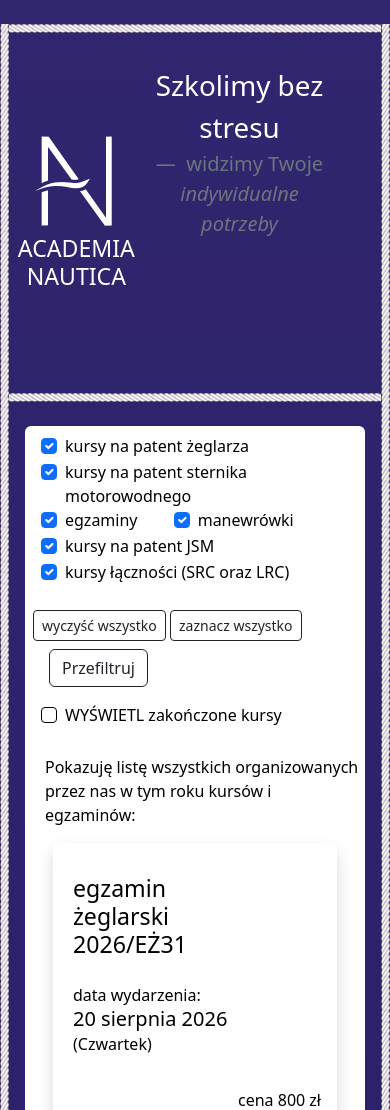
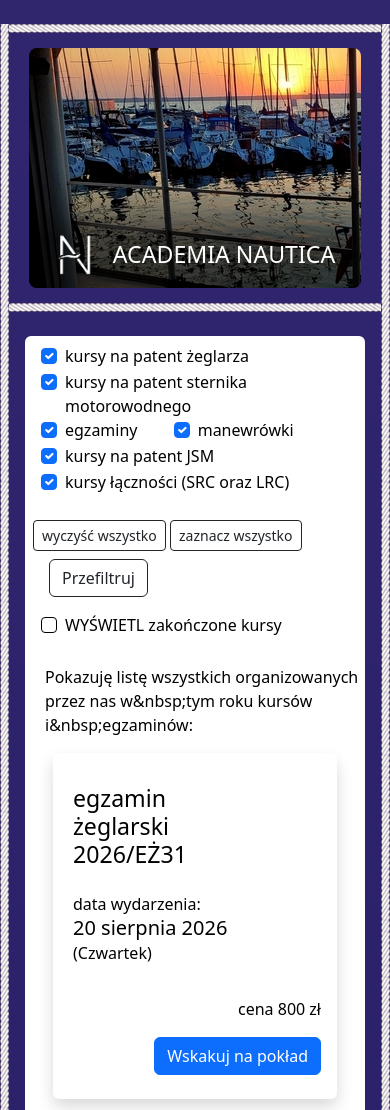
Before and after one commit to hrabia-Torcik/anw_www, a Django app: page / in a window 390 px wide. Shown: the top 1110 px of the page. Run offline with Django 3.2, Linux system fonts and the light colour scheme; data comes from the database, SQL or seed files in the repository; some libraries are stand-ins or nearby versions.

Commit message:
Przerobiłem konkretnie nagłówek. Zaczął być konkretnie responsywny.

```diff
--- a/basepage/static/basepage/anw_style.css
+++ b/basepage/static/basepage/anw_style.css
@@ -6,14 +6,7 @@ html {
   scroll-behavior: smooth;
 }
 
-#naglowek_obrazek {
 
-  padding-bottom: 9px; /* Przestrzeń na obrazek */
-  padding-top: 9px; /* Przestrzeń na obrazek */
-  background-image: url("/static/basepage/img/lina_prosta.png"), url("/static/basepage/img/lina_prosta.png");
-  background-repeat: repeat-x;
-  background-position: top, bottom;
-}
 
 #stopka_obrazek {
   padding-bottom: 9px; /* Przestrzeń na obrazek */
@@ -41,7 +34,14 @@ html {
   background-position: left, right;
 }
 
+.naglowek_obrazek {
 
+  padding-bottom: 9px; /* Przestrzeń na obrazek */
+  padding-top: 9px; /* Przestrzeń na obrazek */
+  background-image: url("/static/basepage/img/lina_prosta.png"), url("/static/basepage/img/lina_prosta.png");
+  background-repeat: repeat-x;
+  background-position: top, bottom;
+}
 
 .dla_el_karuzeli {
     min-height: 240px;
@@ -76,3 +76,61 @@ html {
 .custom-check-row .form-check-label {
     cursor: default !important;
 }
+
+.containerT {
+  position: relative;
+  width: 100%;
+  height: 240px; /* Twoja wysokość */
+  overflow: hidden;
+}
+
+  /* Klasa containerT jest zrobiona na potrzeby slajdu ze zdjęciem w karuzeli nagłówka dla mobilnych urządzeń */
+.containerT img {
+  width: 100%;
+  height: 100%;
+  object-fit: cover;
+}
+
+/* Nasza blenda */
+.containerT::after {
+  content: "";
+  position: absolute;
+  inset: 0; /* Rozciąga blendę na cały kontener */
+  background: linear-gradient(
+    to top,
+    rgba(0, 0, 0, 0.6) 0%,    /* Najciemniej na samym dole (pod tekstem) */
+    rgba(0, 0, 0, 0.6) 20%,   /* Lekkie przyciemnienie na wysokości tekstu */
+    rgba(0, 0, 0, 0) 50%      /* Całkowite zaniknięcie w połowie zdjęcia */
+  );
+  pointer-events: none;       /* Żeby blenda nie blokowała kliknięć w obrazek */
+}
+
+.textT {
+  position: absolute;
+  bottom: 0px;
+  left: 50%;
+  transform: translateX(-50%);
+
+  width: auto;      /* Kontener tekstu na całą szerokość... */
+  white-space: nowrap; /* Pilnuje, żeby napis nie uciekł pod logo */
+  padding-bottom: 10px;    /* ...ale z bezpiecznym marginesem od brzegów */
+  z-index: 2;       /* Nad blendę! */
+
+  display: flex;
+  flex-direction: row;
+  align-items: center; /* Do lewej (lub center, jeśli wolisz) */
+  justify-content: center;  /* To trzyma grupę na środku */
+  gap: 10px;
+}
+
+.textT img {
+  width: 40px;     /* Wpisz konkretną szerokość swojego loga! */
+  height: auto;     /* To uratuje proporcje, żeby logo nie było spłaszczone */
+}
+
+.text .h3 {
+  margin: 0 !important;   /* Zabija marginesy, jeśli jakieś zostały */
+  line-height: 1;         /* Kasuje "puste miejsce" nad i pod tekstem */
+  display: flex;          /* Pomaga w idealnym wyrównaniu */
+  align-items: center;
+}
--- a/basepage/templates/basepage/base.html
+++ b/basepage/templates/basepage/base.html
@@ -16,7 +16,9 @@
 
 
 <div id="caly_content" class="container mt-4 mb-5">
-    <!-- Content here -->
+
+
+    <!-- To jest kontener definiujące guzik powrotu na górę strony -->
 
     <div class="bg-primary">
     <div>
@@ -26,10 +28,13 @@
     </div>
     </div>
 
+    <!-- To jest kontener definiujące nagłówek strony
+    Zrobiłem tu dwie wersje, inną dla smarkfonów i pionowego wyświetlania na tablecie w odróżnieniu od większych.
+    Pierwsza jest dla większych wyświetlaczy-->
     <div class="container">
-        <div id="naglowek_obrazek" class="row text-center pt-4 pe-2 pb-4 ps-2">
+        <div class="naglowek_obrazek row text-center pt-4 pe-2 pb-4 ps-2">
 
-            <div class="col-4 d-flex justify-content-center align-items-center" style="min-height: 240px;">
+            <div class="col-4 d-flex justify-content-center align-items-center d-none d-md-block" style="min-height: 240px;">
                 <div>
                     <a class="text-decoration-none text-reset" href="{% url 'main' %}" >
                         <img class="img-fluid" src="{% static 'basepage/img/anw_logo.png' %}" />
@@ -37,15 +42,14 @@
                     </a>
                 </div>
             </div>
-            <div class="col-7" >
-
+            <div class="col-7 d-none d-md-block" >
 
                 <div id="carouselExampleFade" class="carousel slide carousel-fade" data-bs-ride="carousel">
                   <div class="carousel-inner rounded-3 overflow-hidden">
                     <div class="carousel-item active d-flex align-items-center justify-content-center" style="min-height: 240px;">
                         <figure class="text-center">
                             <blockquote class="blockquote">
-                              <p class="fs-1">Szkolimy bez stresu</p>
+                              <p class="fs-1">Szkolimy bez&nbsp;stresu</p>
                             </blockquote>
                             <figcaption class="blockquote-footer fs-5">
                               widzimy Twoje <cite title="Source Title">indywidualne potrzeby</cite>
@@ -59,8 +63,8 @@
                     <div class="carousel-item d-flex align-items-center justify-content-center" style="min-height: 240px;">
                         <figure class="text-center">
                             <blockquote class="blockquote">
-                              <p class="fs-2">Szkoła żeglarska i motorowodna</p>
-                              <p class="fs-2">Polski Ośrodek Egzaminacyjny nr 1</p>
+                              <p class="fs-2">Szkoła żeglarska i&nbsp;motorowodna</p>
+                              <p class="fs-2">Polski Ośrodek Egzaminacyjny nr&nbsp;1</p>
                             </blockquote>
                             <figcaption class="blockquote-footer fs-5">
                               szkolimy już <cite title="Source Title">{{ liczba_lat }}</cite> {{ foremnik }}
@@ -74,13 +78,67 @@
 
                 </div>
             </div>
-            <div class="col">
 
+            <!-- tutaj jest alternatywna wersja dla karuzeli. Teraz zajmie całą szerokość i będzie mieć w slajdach logo-->
+
+            <div class="col-12 d-md-none" >
+
+                <div id="carouselExampleFade" class="carousel slide carousel-fade" data-bs-ride="carousel">
+                  <div class="carousel-inner rounded-3 overflow-hidden">
+
+                      <div class="carousel-item d-flex align-items-center justify-content-center" style="min-height: 240px;">
+                        <div>
+                            <a class="text-decoration-none text-reset" href="{% url 'main' %}" >
+                                <img class="img-fluid" src="{% static 'basepage/img/anw_logo.png' %}" />
+                                <h3>ACADEMIA NAUTICA</h3>
+                            </a>
+                        </div>
+                      </div>
+
+                      <div class="carousel-item d-flex align-items-center justify-content-center" style="min-height: 240px;">
+                          <div class="container">
+                                  <figure class="text-center">
+                                      <blockquote class="blockquote">
+                                        <p class="fs-1">Szkolimy bez&nbsp;stresu</p>
+                                      </blockquote>
+                                      <figcaption class="blockquote-footer fs-5">
+                                        widzimy Twoje <cite title="Source Title">indywidualne potrzeby</cite>
+                                      </figcaption>
+                                  </figure>
+
+
+                          </div>
+
+                      </div>
+                      <div class="carousel-item active containerT" style="min-height: 240px; background-image: url({% static 'basepage/img/do_naglowka.jpg' %});">
+                          <div class="textT">
+                                <img class="me-2" src="{% static 'basepage/img/anw_logo.png' %}" alt="logo Akademii Nautica"/>
+                                <span class="h3 mb-0">ACADEMIA NAUTICA</span>
+                          </div>
+                      </div>
+
+                      <div class="carousel-item d-flex align-items-center justify-content-center" style="min-height: 240px;">
+                          <figure class="text-center">
+                              <blockquote class="blockquote">
+                                <p class="fs-2">Szkoła żeglarska i&nbsp;motorowodna</p>
+                                <p class="fs-2">Polski Ośrodek Egzaminacyjny nr&nbsp;1</p>
+                              </blockquote>
+                              <figcaption class="blockquote-footer fs-5">
+                                szkolimy już <cite title="Source Title">{{ liczba_lat }}</cite> {{ foremnik }}
+                              </figcaption>
+                          </figure>
+                      </div>
+
+
+                  </div>
+
+
+                </div>
             </div>
-
 
         </div>
     </div>
+
     {% block content %}
     {% endblock %}
 
--- a/basepage/views.py
+++ b/basepage/views.py
@@ -93,10 +93,6 @@ def basepage(request):
 
 
 
-
-
-
-
     # kursy = KursyWszystkie.objects.all()
     klienciNiedorosli = UczestUnder18.objects.all()
     zapisy = ZapisyNaKursy.objects.all()
@@ -152,15 +148,15 @@ def basepage(request):
         sign = 1
 
     if flage4:
-        napis = "Niczego nie pokazuję. A może by tak coś zaznaczyć?"
+        napis = "Niczego nie&nbsp;pokazuję. A&nbsp;może by tak coś zaznaczyć?"
     else:
         if sign:
-            napis = "Pokazuję listę wszystkich organizowanych przez nas w tym roku kursów i egzaminów:"
+            napis = "Pokazuję listę wszystkich organizowanych przez nas w&nbsp;tym roku kursów i&nbsp;egzaminów:"
         else:
             if flage:
                 napis = "Pokazuję przefiltrowaną listę tegorocznych wydarzeń:"
             else:
-                napis = "Pokazuję listę wszystkich organizowanych przez nas w tym roku kursów i egzaminów:"
+                napis = "Pokazuję listę wszystkich organizowanych przez nas w&nbsp;tym roku kursów i&nbsp;egzaminów:"
 
 
 
```
